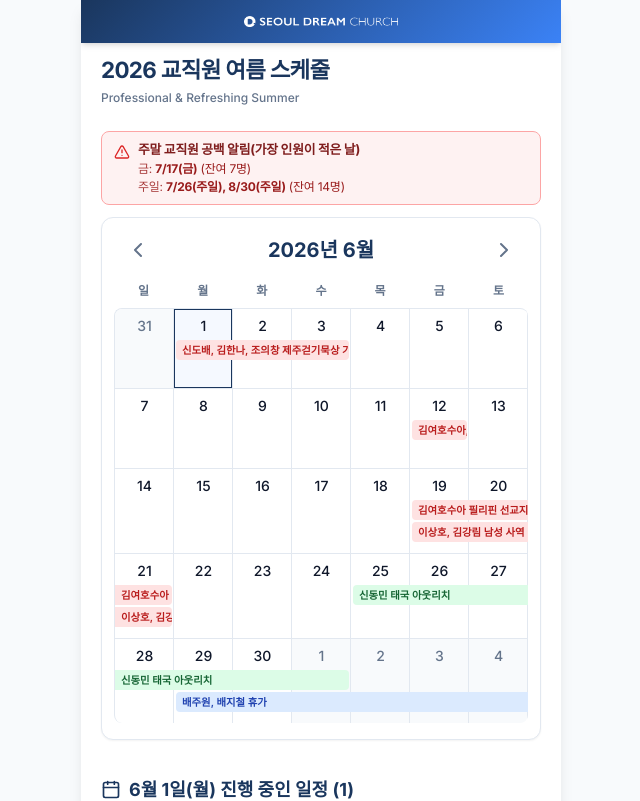
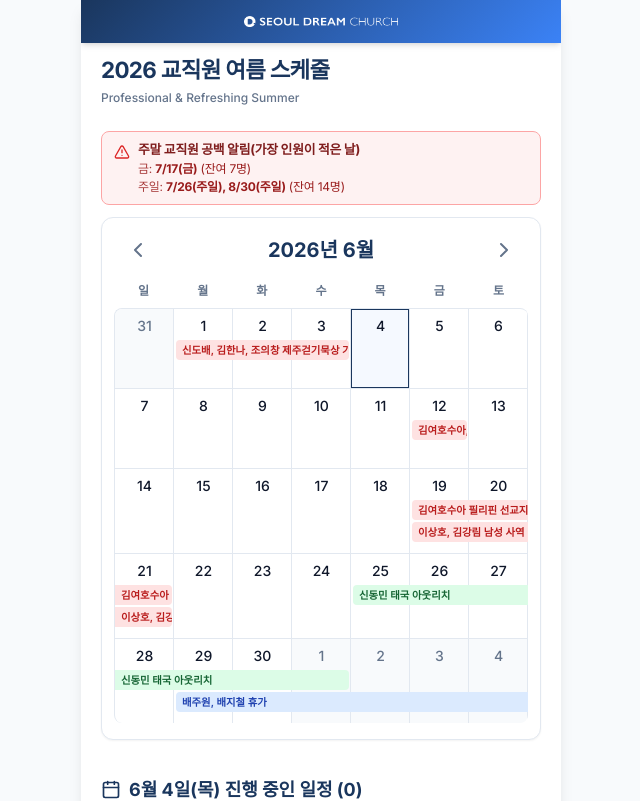
Before and after one commit to Jowon-Bae/faculty-summer-schedule, a React (Vite) app: page / in a window 1280 px wide. Shown: the top 801 px of the page, without its empty margins (319-959 px from the left). Built offline with nearby package versions, Linux system fonts and the light colour scheme.

Commit message:
Set default selectedDate to today instead of hardcoded June 1st

```diff
--- a/src/App.tsx
+++ b/src/App.tsx
@@ -10,8 +10,8 @@ import { Calendar, Users } from 'lucide-react';
 import './App.css';
 
 function App() {
-  // 앱 실행 시 기본 선택 날짜를 2026년 6월 1일로 설정
-  const [selectedDate, setSelectedDate] = useState<Date>(new Date(2026, 5, 1));
+  // 앱 실행 시 기본 선택 날짜를 현재 날짜로 설정
+  const [selectedDate, setSelectedDate] = useState<Date>(new Date());
 
   // 현재 진행 중인 일정 필터링
   const activeSchedules = SCHEDULES.filter((s) => {
```
